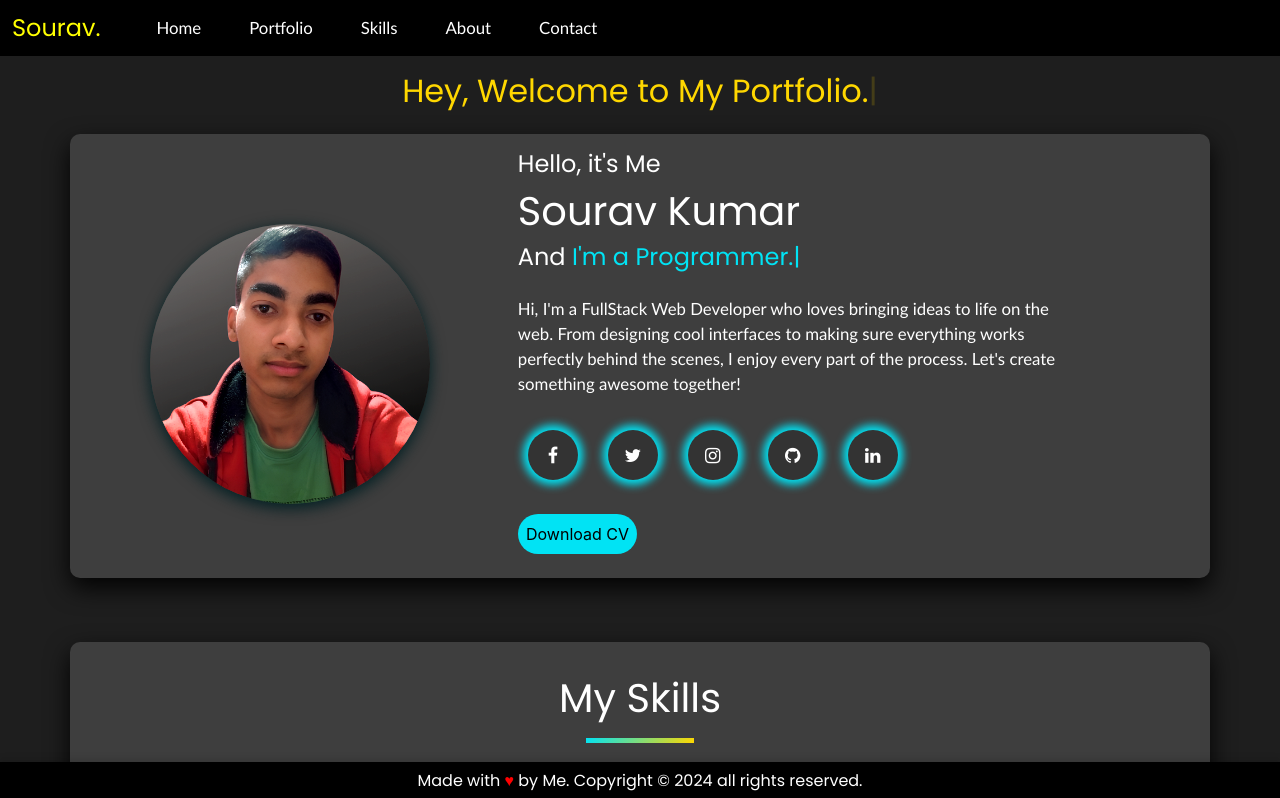
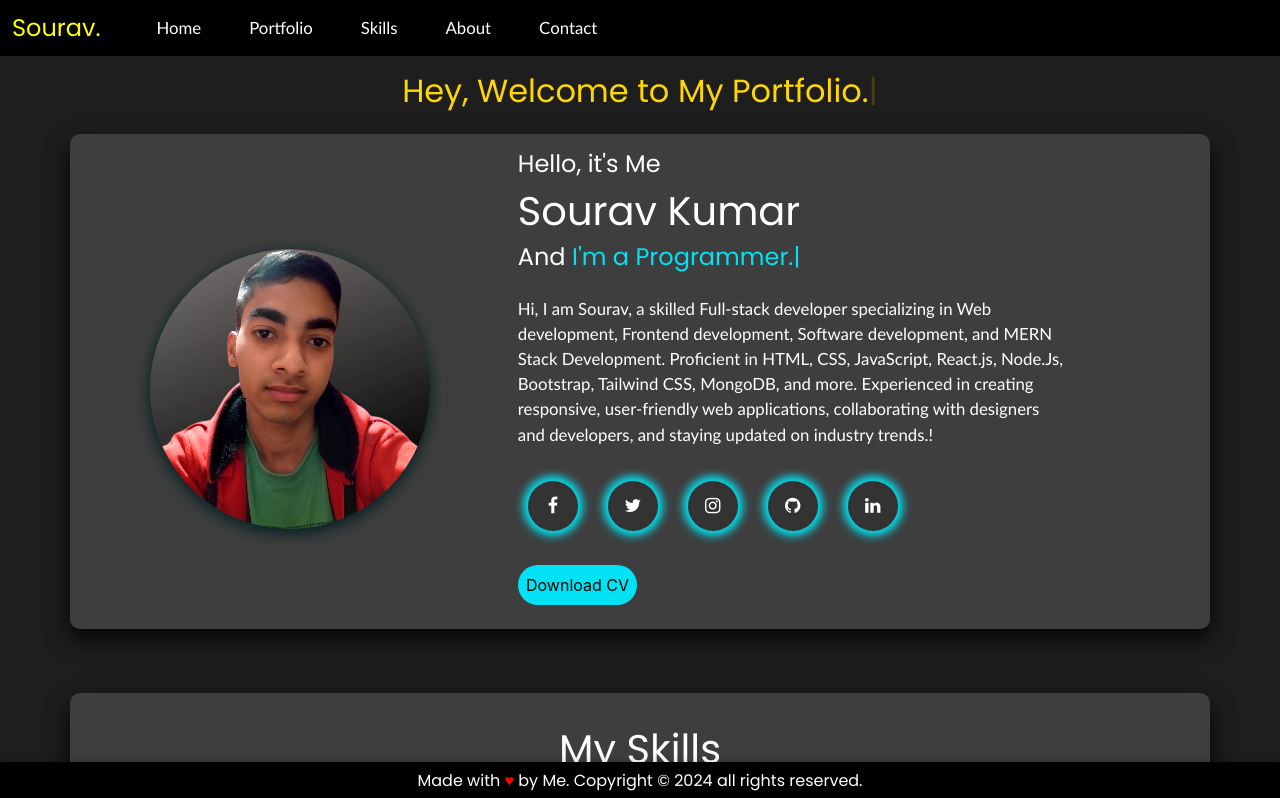
Before and after one commit to iamsouravkumar/portfolio, a React (Create React App) app: page / in a window 1280 px wide. Shown: the top 798 px of the page. Built offline with nearby package versions, Linux system fonts and the light colour scheme.

Commit message:
portfolio

```diff
--- a/src/components/Main.js
+++ b/src/components/Main.js
@@ -49,7 +49,7 @@ const Main = () => {
                                 </span></h4>
                             </div>
 
-                            <div className='main-text my-4'>Hi, I'm a FullStack Web Developer who loves bringing ideas to life on the web. From designing cool interfaces to making sure everything works perfectly behind the scenes, I enjoy every part of the process. Let's create something awesome together!</div>
+                            <div className='main-text my-4'>Hi, I am Sourav, a skilled Full-stack developer specializing in Web development, Frontend development, Software development, and MERN Stack Development. Proficient in HTML, CSS, JavaScript, React.js, Node.Js, Bootstrap, Tailwind CSS, MongoDB, and more. Experienced in creating responsive, user-friendly web applications, collaborating with designers and developers, and staying updated on industry trends.!</div>
                             <SocialMedia />
 
                         </div>
--- a/src/components/SocialMedia.js
+++ b/src/components/SocialMedia.js
@@ -27,7 +27,7 @@ const SocialMedia = () => {
                 </div>
             </div>
             <div>
-                <a href="https://drive.google.com/file/d/18a8fk8DUITi_KpGTSkHkNkhLpl1iDRKg/view?usp=sharing"><motion.button
+                <a href="https://drive.google.com/file/d/1B8xlxgweMbOsC72aLhIeVogL9VKHJVqX/view?usp=sharing"><motion.button
                 type="button"
                 className="my-4 button"
                 whileHover={{ scale: 1.05 }}
```
